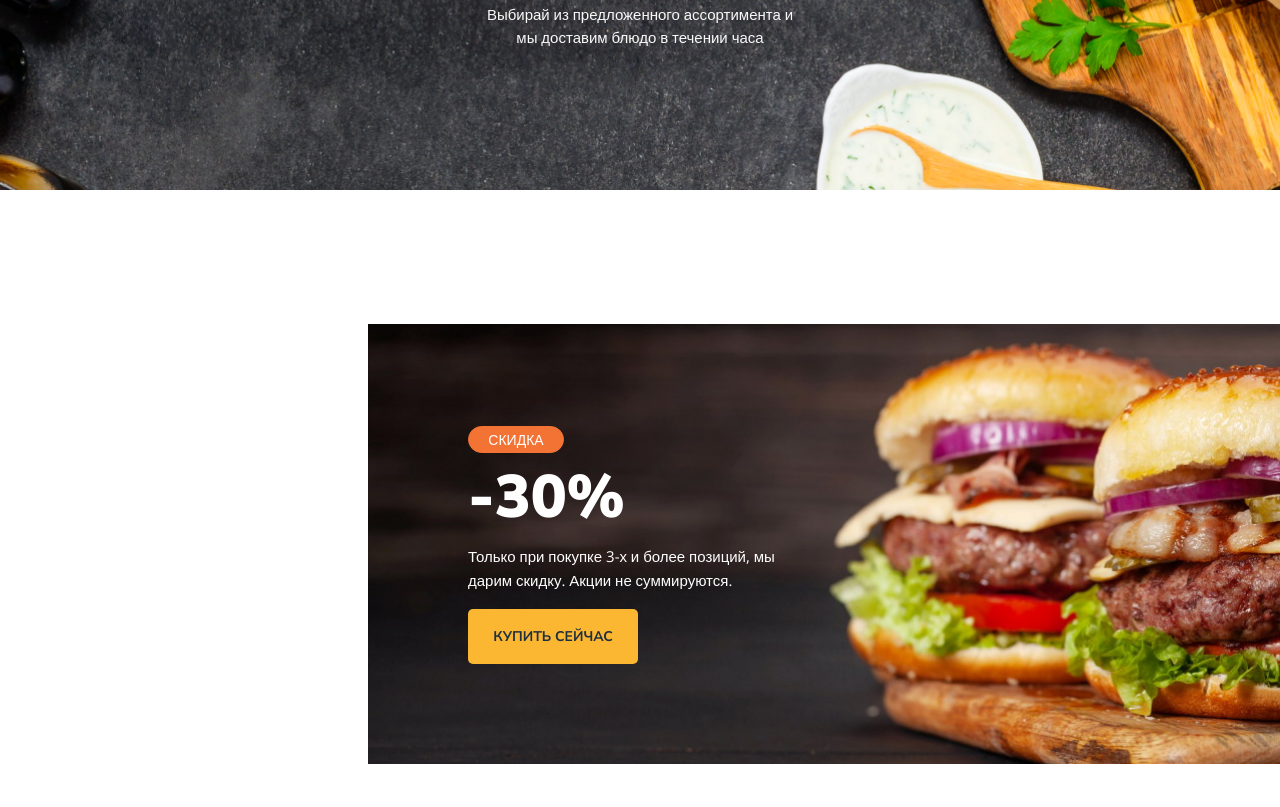
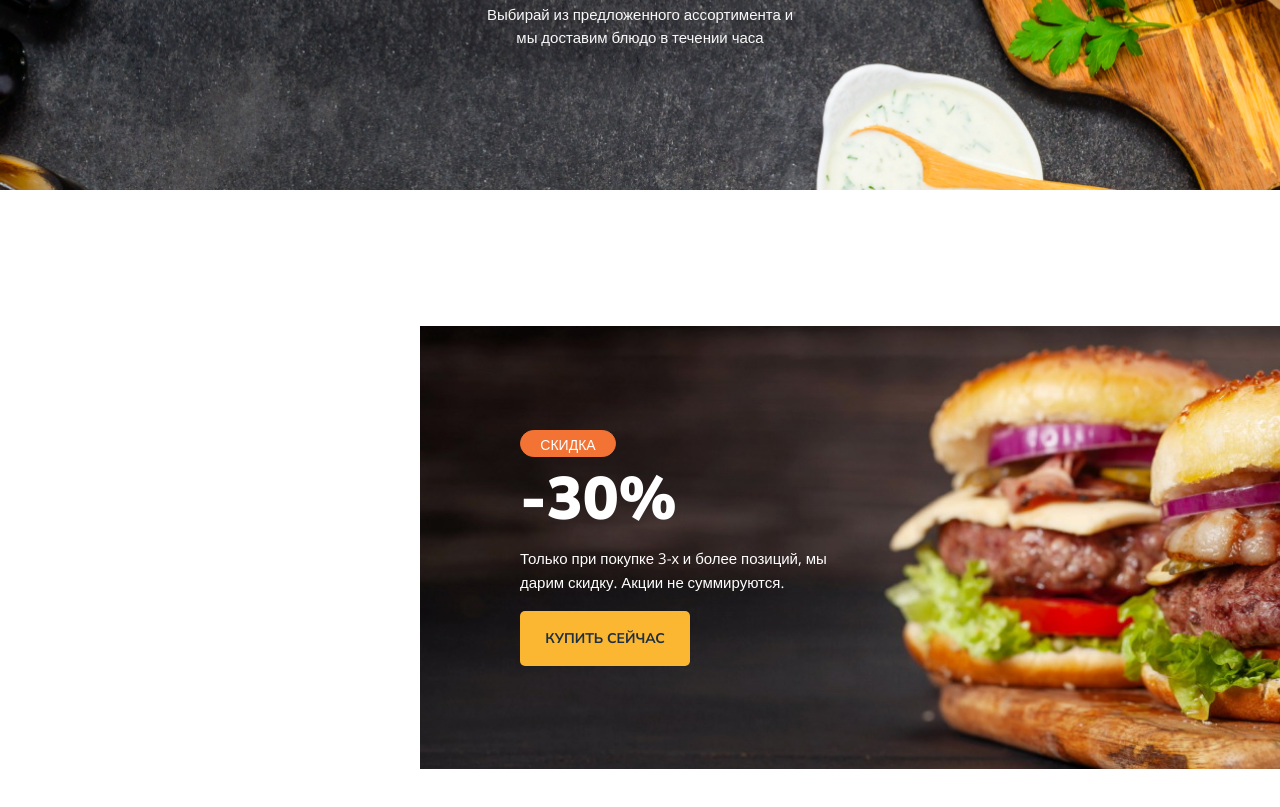
Before and after one commit to roseetcroix/Burger, a plain HTML site: page index.html in a window 1280 px wide. Shown: the part 397-1204 px from the top of the page. Drawn offline with nearby package versions, Linux system fonts and the light colour scheme.

Commit message:
Changes4

```diff
--- a/Styles/main.css
+++ b/Styles/main.css
@@ -150,11 +150,11 @@ header{
     color: #FFFFFF;
     background-size: cover ;
     background-image: url(../img/Banner.jpg);
-    max-width: 1180px;
-    height: 440px;
-    margin-left: 368px;
+    width: 1180px;
+    height: 443px;
+    margin-left: 420px;
     margin-right: 368px;
-    margin-top: 134px;
+    margin-top: 136px;
 }
 .container-banner{
     width: 353px;
@@ -173,15 +173,15 @@ header{
     background-color: #F37335;
     border-radius: 14px;
     width: 94px;
-    height: 20px;
+    height: 19px;
     position: absolute;
-    top: -10px;
+    top: -8px;
     font-family: 'Open Sans', sans-serif;
     font-size: 14px;
     font-weight: 400;
     text-align: center;
     text-transform: uppercase;
-    padding-top: 5px;
+    padding-top: 6px;
 }
 .banner-title{
     font-family: 'Nunito Sans', sans-serif;
```
